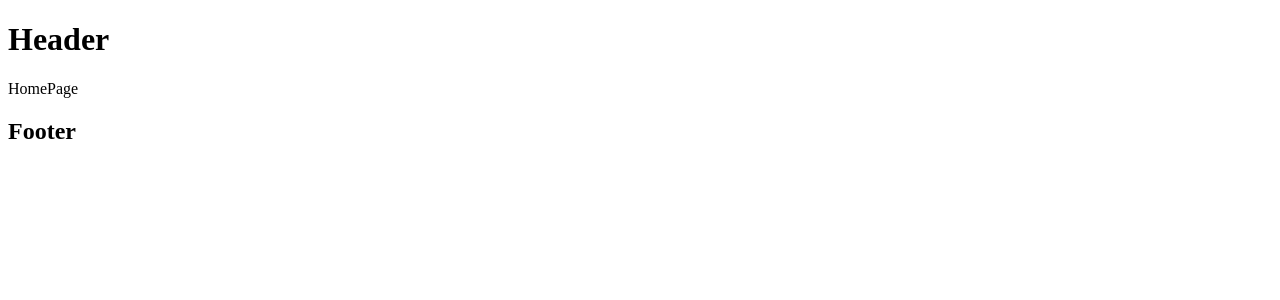
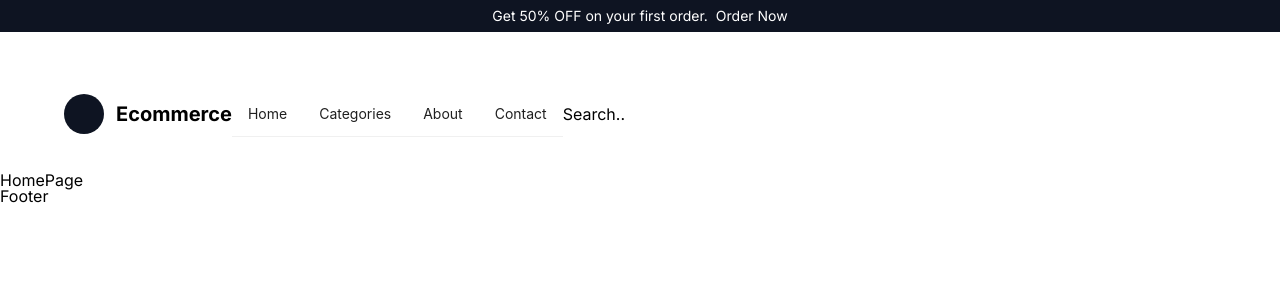
Before and after one commit to DiegoCG171/clothes-shop, a React (Vite) app: page /home in a window 1280 px wide. Shown: the top 300 px of the page. Built offline with nearby package versions, Linux system fonts and the light colour scheme.

Commit message:
feat: NotificationBar complete & starting Header

```diff
--- a/package.json
+++ b/package.json
@@ -10,6 +10,7 @@
     "preview": "vite preview"
   },
   "dependencies": {
+    "antd": "^5.24.3",
     "react": "^19.0.0",
     "react-dom": "^19.0.0",
     "react-router-dom": "6.30.0"
--- a/src/components/header/Header.tsx
+++ b/src/components/header/Header.tsx
@@ -1,6 +1,55 @@
+import { Flex, Menu, MenuProps } from "antd";
+
+type MenuItem = Required<MenuProps>["items"][number];
+
+const items: MenuItem[] = [
+  {
+    label: "Home",
+    key: "home",
+  },
+  {
+    label: "Categories",
+    key: "categories",
+  },
+  {
+    label: "About",
+    key: "about",
+  },
+  {
+    label: "Contact",
+    key: "contact",
+  },
+];
 
 export const Header = () => {
   return (
-    <div>Header</div>
-  )
-}
+    <Flex justify="center">
+      <Flex
+        style={{
+          marginTop: 40,
+          marginBottom: 16,
+          width: "90vw",
+          height: 84,
+          paddingInline: 24,
+        }}
+        align="center"
+        // justify="space-between"
+      >
+        <Flex align="center">
+          <div
+            style={{
+              width: 40,
+              height: 40,
+              background: "#0e1422",
+              marginRight: 12,
+              borderRadius: "50%",
+            }}
+          />
+          <p style={{ fontWeight: 700, fontSize: 20 }}>Ecommerce</p>
+        </Flex>
+        <Menu mode="horizontal" items={items} />
+        <p>Search..</p>
+      </Flex>
+    </Flex>
+  );
+};
--- a/src/components/header/NotificationBar.tsx
+++ b/src/components/header/NotificationBar.tsx
@@ -1,6 +1,26 @@
+interface Props {
+  message?: string;
+  action?: string;
+}
 
-export const NotificationBar = () => {
+export const NotificationBar = ({
+  message = "Get 25% OFF on your first order.",
+  action = "Order Now",
+}: Props) => {
   return (
-    <div>NotificationBar</div>
-  )
-}
+    <div
+      style={{
+        backgroundColor: "#0e1422",
+        color: "#fff",
+        height: 32,
+        fontSize: 14,
+        display: "flex",
+        justifyContent: "center",
+        alignItems: "center",
+      }}
+    >
+      <span style={{ marginRight: 8 }}>{message}</span>
+      <span>{action}</span>
+    </div>
+  );
+};
--- a/src/components/layout/MainLayout.tsx
+++ b/src/components/layout/MainLayout.tsx
@@ -1,15 +1,19 @@
-import { JSX } from "react"
+import { JSX } from "react";
+import { Header, NotificationBar } from "../header";
 
 interface Props {
-    children: JSX.Element
+  children: JSX.Element;
 }
 
-export const MainLayout = ({children}: Props) => {
+export const MainLayout = ({ children }: Props) => {
   return (
     <div>
-        <h1>Header</h1>
-        {children}
-        <h2>Footer</h2>
+      <NotificationBar
+        message="Get 50% OFF on your first order."
+      />
+      <Header />
+      {children}
+      <h2>Footer</h2>
     </div>
-  )
-}
+  );
+};
--- a/src/router/AppRouter.tsx
+++ b/src/router/AppRouter.tsx
@@ -17,4 +17,3 @@ export const AppRouter = () => {
     </BrowserRouter>
   );
 };
-3;
--- /dev/null
+++ b/src/styles/base/base.css
@@ -0,0 +1,8 @@
+@import url("https://fonts.googleapis.com/css2?family=Inter:ital,opsz,wght@0,14..32,100..900;1,14..32,100..900&display=swap");
+
+:root {
+  font-family: "Inter", sans-serif;
+  font-optical-sizing: auto;
+  font-weight: 400;
+  font-style: normal;
+}
--- /dev/null
+++ b/src/styles/base/reset.css
@@ -0,0 +1,48 @@
+/* http://meyerweb.com/eric/tools/css/reset/
+   v2.0 | 20110126
+   License: none (public domain)
+*/
+
+html, body, div, span, applet, object, iframe,
+h1, h2, h3, h4, h5, h6, p, blockquote, pre,
+a, abbr, acronym, address, big, cite, code,
+del, dfn, em, img, ins, kbd, q, s, samp,
+small, strike, strong, sub, sup, tt, var,
+b, u, i, center,
+dl, dt, dd, ol, ul, li,
+fieldset, form, label, legend,
+table, caption, tbody, tfoot, thead, tr, th, td,
+article, aside, canvas, details, embed,
+figure, figcaption, footer, header, hgroup,
+menu, nav, output, ruby, section, summary,
+time, mark, audio, video {
+	margin: 0;
+	padding: 0;
+	border: 0;
+	font-size: 100%;
+	font: inherit;
+	vertical-align: baseline;
+}
+/* HTML5 display-role reset for older browsers */
+article, aside, details, figcaption, figure,
+footer, header, hgroup, menu, nav, section {
+	display: block;
+}
+body {
+	line-height: 1;
+}
+ol, ul {
+	list-style: none;
+}
+blockquote, q {
+	quotes: none;
+}
+blockquote:before, blockquote:after,
+q:before, q:after {
+	content: '';
+	content: none;
+}
+table {
+	border-collapse: collapse;
+	border-spacing: 0;
+}
--- a/src/styles/styles.css
+++ b/src/styles/styles.css
@@ -1 +1,4 @@
+@import url('./base/reset.css');
+@import url('./base/base.css');
+
 @import url('./components/header/notificationBar.css');
```
Also changed, not shown: 1 other file (tests, documents, lock files or other folders).
